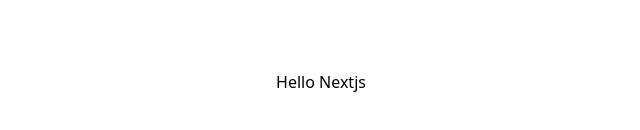
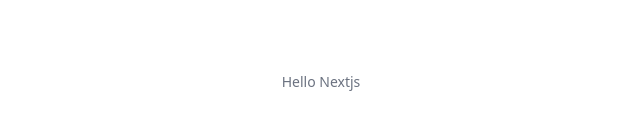
Before and after one commit to mi-Ko82/nextjs_hp, a Next.js app: page / in a window 1280 px wide. Shown: the part 318-448 px from the top of the page, without its empty margins (319-959 px from the left). Built offline with nearby package versions, Linux system fonts and the light colour scheme.

Commit message:
fix: top page

```diff
--- a/pages/index.js
+++ b/pages/index.js
@@ -1,31 +1,11 @@
-import Head from "next/head";
-import Image from "next/image";
+import Layout from "../components/Layout";
 
 export default function Home() {
   return (
     <div className="py-0 px-2">
-      <Head>
-        <title>Create Next App</title>
-        <meta name="description" content="Generated by create next app" />
-        <link rel="icon" href="/favicon.ico" />
-      </Head>
-
-      <main className="min-h-screen py-4 px-0 flex flex-col justify-center items-center">
+      <Layout title="home">
         <h1>Hello Nextjs</h1>
-      </main>
-      {/*
-      <footer className={styles.footer}>
-        <a
-          href="https://vercel.com?utm_source=create-next-app&utm_medium=default-template&utm_campaign=create-next-app"
-          target="_blank"
-          rel="noopener noreferrer"
-        >
-          Powered by{" "}
-          <span className={styles.logo}>
-            <Image src="/vercel.svg" alt="Vercel Logo" width={72} height={16} />
-          </span>
-        </a>
-      </footer> */}
+      </Layout>
     </div>
   );
 }
```
